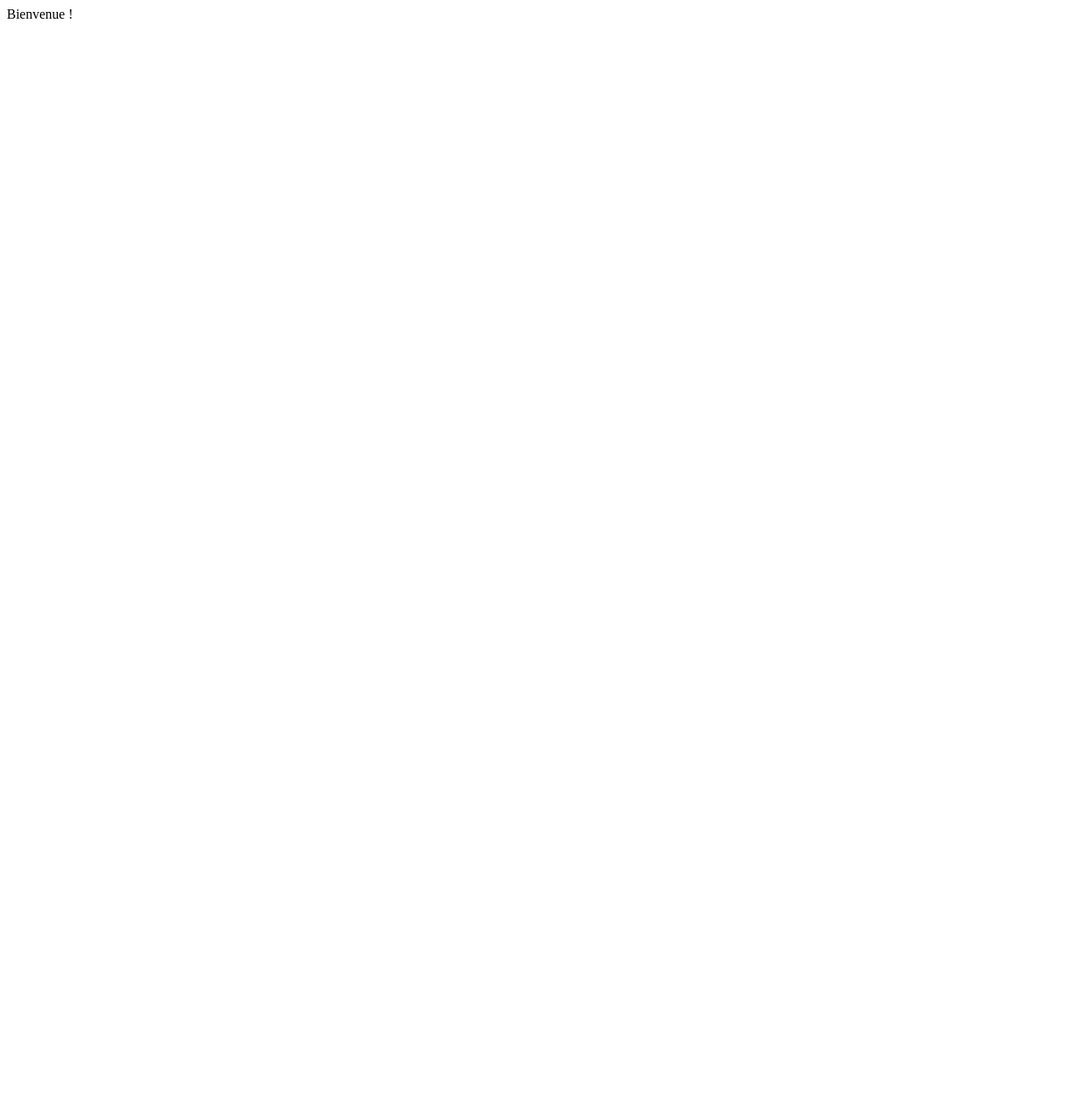
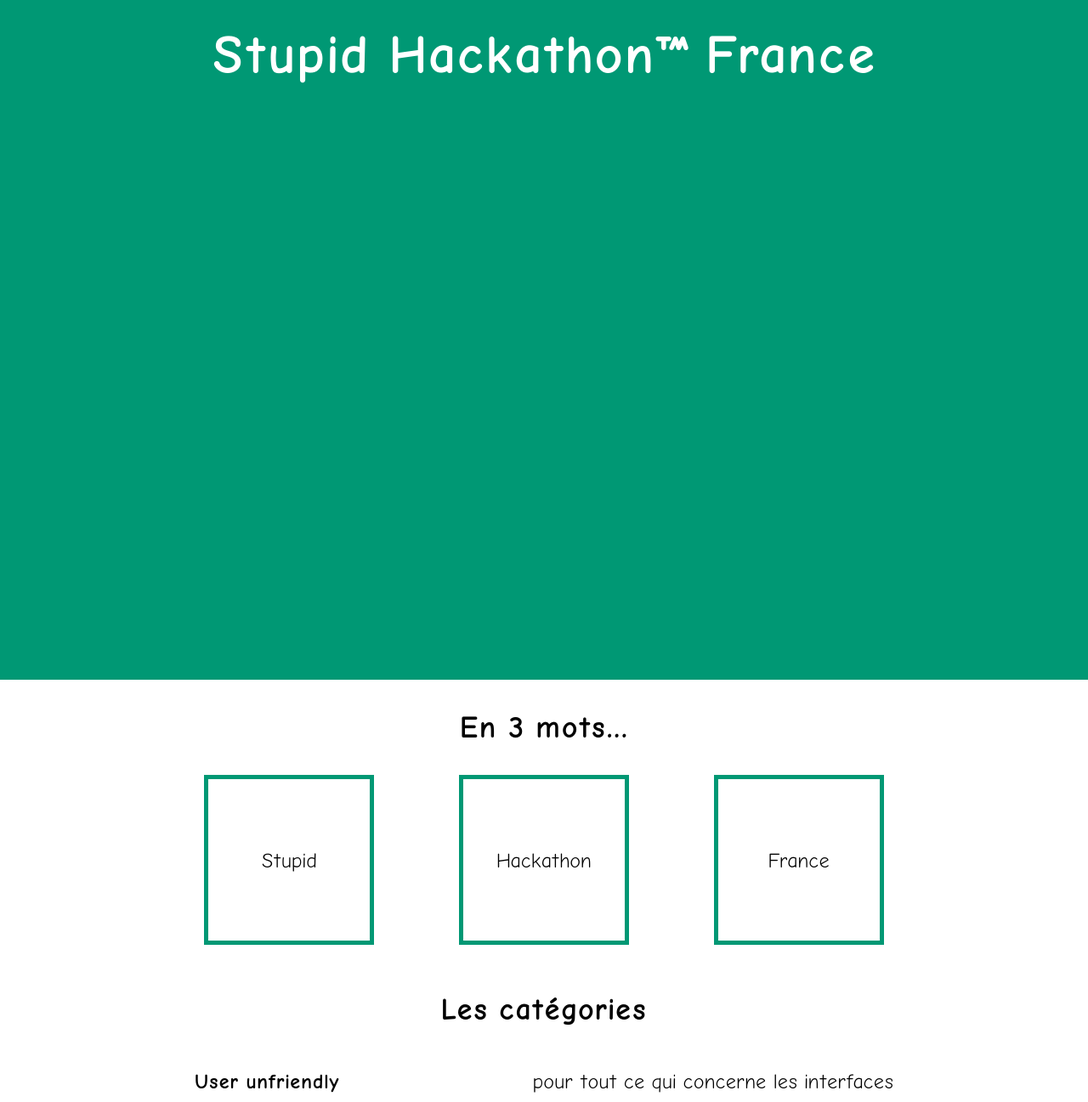
Before and after one commit to stupidhackathonfr/stupidhackathonfr.github.io, a plain HTML site: page index.html in a window 1280 px wide. Shown: the top 1297 px of the page at 85% size. Before the commit the page ends 800 px from the top, so only its background shows below. Drawn offline with Linux system fonts and the light colour scheme; files whose address does not match are found by name.

Commit message:
:rocket: add some site

```diff
--- a/index.html
+++ b/index.html
@@ -1 +1,52 @@
-Bienvenue !
+<!DOCTYPE html>
+<html>
+  <head>
+    <meta charset="utf-8">
+    <title>Stupid Hackathon France</title>
+    <link rel="stylesheet" href="styles/styles.css" charset="utf-8">
+    <link rel="stylesheet" href="styles/font-awesome-4.6.2/css/font-awesome.min.css" charset="utf-8">
+    <link rel="stylesheet" href="styles/comic-neue-2.2/fonts/font.css" media="screen" charset="utf-8">
+  </head>
+  <body>
+    <div class="hero">
+      <h1>Stupid Hackathon&trade; France</h1>
+    </div>
+    <div class="wow">
+      <h2>En 3 mots...</h2>
+      <div>
+        Stupid
+      </div>
+      <div>
+        Hackathon
+      </div>
+      <div>
+        France
+      </div>
+    </div>
+    <div class="wow">
+      <h2>Les catégories</h2>
+      <dl>
+        <dt>User unfriendly</dt>
+        <dd>pour tout ce qui concerne les interfaces</dd>
+        <dt>Des internets et des bidules</dt>
+        <dd>connectez (ou pas) des objets</dd>
+        <dt>Un monde parfait</dt>
+        <dd>prêts à jouer avec la réalité ?</dd>
+        <dt>Et vos idées !</dt>
+        <dd>venez on sera bien !</dd>
+      </dl>
+    </div>
+    <footer>
+      <div class="events">
+        Autres évènements:
+        <a href="http://www.stupidhackathon.com/"><i class="fa fa-map-marker" aria-hidden="true"></i>&nbsp;New York (le vrai)</a>
+        <a href="https://stupidhackathon.github.io/"><i class="fa fa-map-marker" aria-hidden="true"></i>&nbsp;San Francisco</a>
+        <a href="http://stupidhackathon.de/"><i class="fa fa-map-marker" aria-hidden="true"></i>&nbsp;Berlin</a>
+        <a href="http://stupidhacktoronto.com/"><i class="fa fa-map-marker" aria-hidden="true"></i>&nbsp;Toronto</a>
+      </div>
+      <div class="made-in">
+        Sponsorisé par <a href="http://www.sfeir.com/">SF&Xi;IR</a>
+      </div>
+    </footer>
+  </body>
+</html>
--- /dev/null
+++ b/styles/styles.css
@@ -0,0 +1,102 @@
+html {
+  box-sizing: border-box;
+  height: 100%;
+  max-height: 100%;
+  font-size: 100%;
+  font-family: 'Comic Neue', sans-serif;
+  font-weight: 300;
+  font-feature-settings: "kern";
+}
+
+*, *:before, *:after {
+  box-sizing: inherit;
+}
+
+body {
+  height: 100%;
+  margin: 0;
+  padding: 0;
+  font-size: 1.5rem;
+  line-height: 2;
+}
+
+.hero {
+  width: 100%;
+  height: 100vh;
+  display: flex;
+  background-color: #009874;
+  color: #fff;
+  font-size: 2rem;
+}
+
+.wow {
+  display: flex;
+  justify-content: center;
+  flex-flow: wrap;
+  margin: 20px 0;
+}
+
+.wow > div {
+  border: 5px solid #009874;
+  width: 200px;
+  height: 200px;
+  margin: 20px 50px;
+  display: flex;
+  justify-content: center;
+  align-items: center;
+}
+
+a {
+  color: initial;
+  text-decoration: none;
+  background: linear-gradient(#009874,#009874) bottom no-repeat;
+  background-size: 100% 2px;
+  transition: background-size .1s, color .15s;
+  padding: 1px 5px;
+  transform: rotate(20deg);
+}
+
+a:focus,
+a:hover {
+  background-size: 100% 100%;
+  color: #fff;
+}
+
+h1, h2 {
+  width: 100%;
+  margin: 0;
+  padding: 0;
+  text-align: center;
+}
+
+dt {
+  display: inline-block;
+  font-weight: bold;
+  width: 350px;
+}
+
+dd {
+  display: inline;
+}
+
+dd::after {
+  display: block;
+  content: '';
+  clear: both;
+}
+
+footer {
+  text-align: center;
+}
+
+footer ul {
+  list-style: none outside none;
+}
+
+footer a {
+  text-decoration: none;
+}
+
+.made-in {
+  background-color: #ffc40c;
+}
```
